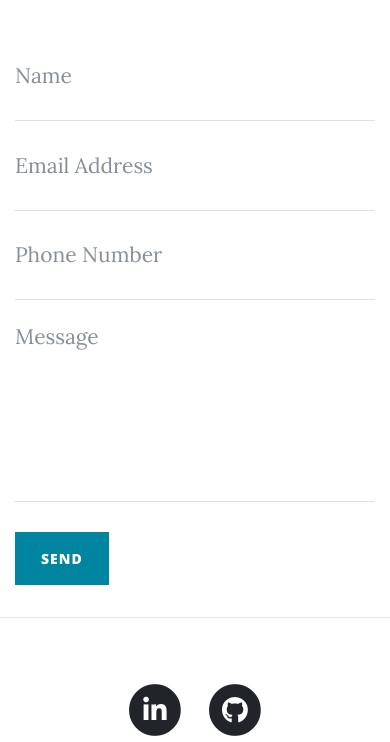
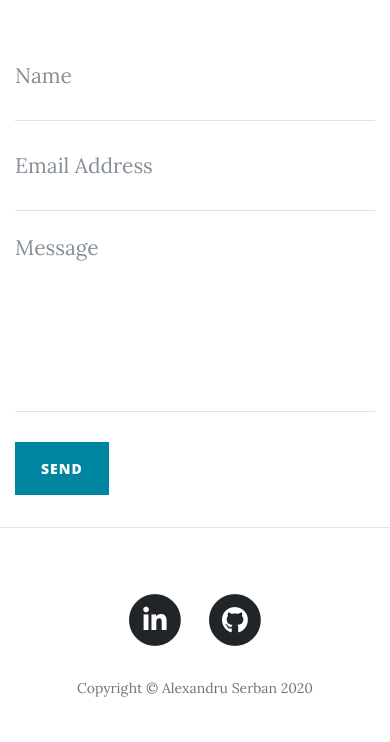
Before and after one commit to AlexandruSerban321/Blog, a Django app: page /contact/ in a window 390 px wide. Shown: the part 731-1473 px from the top of the page. After the commit the page ends 1428 px from the top, so only its background shows below. Run offline with Django 3.2, Linux system fonts and the light colour scheme; some libraries are stand-ins or nearby versions.

Commit message:
removed phone number from contact me form

```diff
--- a/templates/contact.html
+++ b/templates/contact.html
@@ -43,14 +43,6 @@
           </div>
         </div>
         <div class="control-group">
-          <div class="form-group col-xs-12 floating-label-form-group controls">
-            <label>Phone Number</label>
-            <input type="tel" class="form-control" placeholder="Phone Number" id="phone" required
-              data-validation-required-message="Please enter your phone number.">
-            <p class="help-block text-danger"></p>
-          </div>
-        </div>
-        <div class="control-group">
           <div class="form-group floating-label-form-group controls">
             <label>Message</label>
             <textarea rows="5" class="form-control" placeholder="Message" id="message" required
```
Also changed, not shown: 1 other file.
